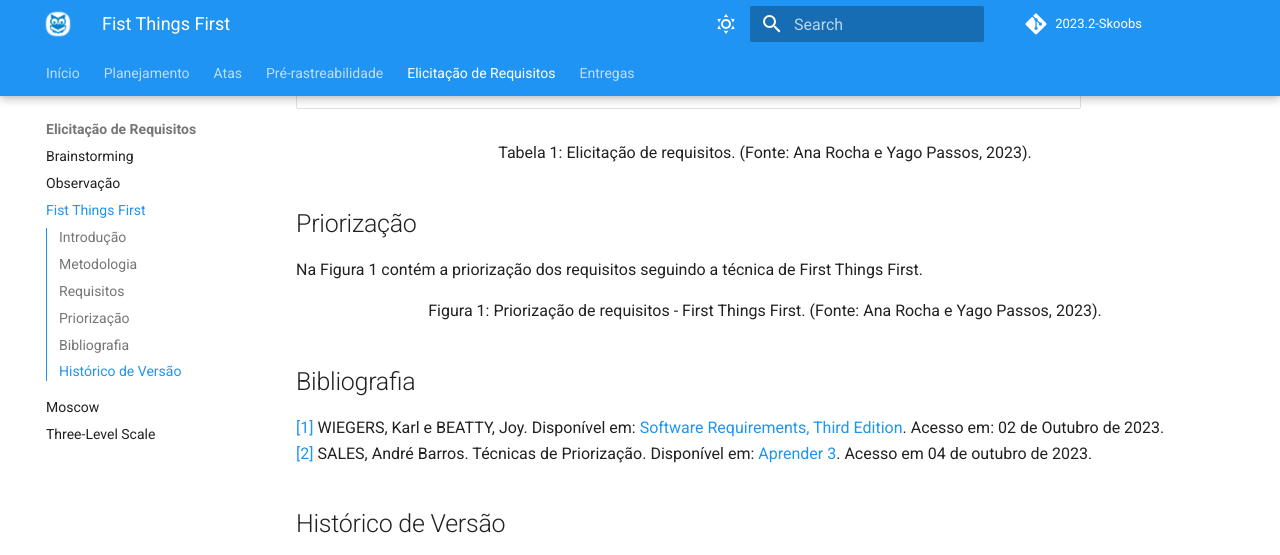
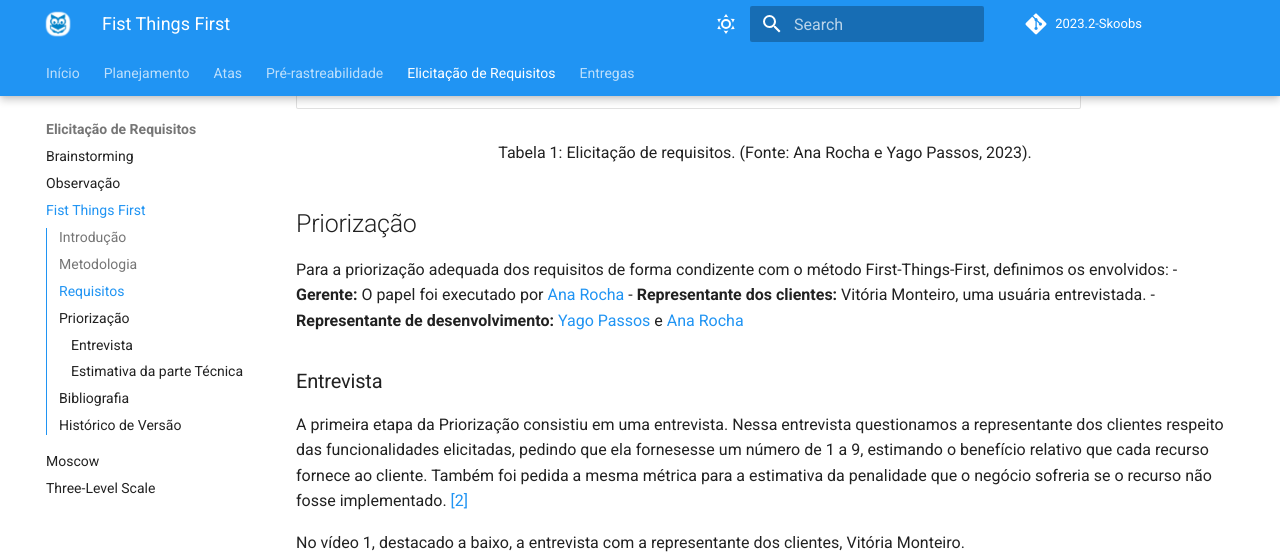
Before and after one commit to Requisitos-de-Software/2023.2-Skoob, an MkDocs documentation site: the page built from docs/elicitacao/first_things_first.md, in a window 1280 px wide and 1400 px high, scrolled down 2651 px. Shown: the top 555 px of the window. Built offline with MkDocs 1.6.1 and Material for MkDocs 9.7.7, drawn with Linux system fonts in a browser that asks for light colours; comment, search, counter and statistics services are not loaded; some of the changed text lies outside the part shown.

Commit message:
Seção de priorização do ftf

```diff
--- a/docs/elicitacao/first_things_first.md
+++ b/docs/elicitacao/first_things_first.md
@@ -63,17 +63,31 @@ Legenda:
 </div>
 
 ## Priorização
+Para a priorização adequada dos requisitos de forma condizente com o método First-Things-First, definimos os envolvidos:
+- **Gerente:** O papel foi executado por [Ana Rocha](https://github.com/anaaroch_)
+- **Representante dos clientes:** Vitória Monteiro, uma usuária entrevistada.
+- **Representante de desenvolvimento:** [Yago Passos](https://github.com/yagompassos) e [Ana Rocha](https://github.com/anaaroch_)
 
-Na Figura 1 contém a priorização dos requisitos seguindo a técnica de First Things First.
+### Entrevista
+A primeira etapa da Priorização consistiu em uma entrevista. Nessa entrevista questionamos a representante dos clientes respeito das funcionalidades elicitadas, pedindo que ela fornesesse um número de 1 a 9, estimando o benefício relativo que cada recurso fornece ao cliente. Também foi pedida a mesma métrica para a estimativa da penalidade que o negócio sofreria se o recurso não fosse implementado. <a id="b" href="#bb">[2]</a>
+
+No vídeo 1, destacado a baixo, a entrevista com a representante dos clientes, Vitória Monteiro.
+<iframe width="1000vw" height="650vh" src="https://www.youtube.com/embed/xNCw4aAP9tk" title="Reunião 1" frameborder="0" allow="accelerometer; autoplay; clipboard-write; encrypted-media; gyroscope; picture-in-picture" allowfullscreen=""></iframe>
+<div style="text-align: center">
+    <p> Figura 1: Priorização de requisitos - First Things First. (Fonte: Ana Rocha e Yago Passos, 2023).</p>
+</div>
+
+### Estimativa da parte Técnica
+A segunda etapa foi uma reunião entre os representantes de desenvolvimento, que ao ponderar as funcionalidades, chegaram na priorização representada na Figura 1:
 
 <div style="text-align: center">
-    <p> Figura 1: Priorização de requisitos - First Things First. (Fonte: Ana Rocha e Yago Passos, 2023).</p>
+    <p> Vídeo 1: Estimativa da parte do usuário - First Things First. (Fonte: Ana Rocha e Yago Passos, 2023).</p>
 </div>
 
 ## Bibliografia
 
 <a id="aa" href="#a">[1]</a> WIEGERS, Karl e BEATTY, Joy. Disponível em: [Software Requirements, Third Edition](https://aprender3.unb.br/pluginfile.php/2692778/mod_resource/content/2/PriorizaA%CC%83%C2%A7A%CC%83%C2%A3o%20de%20Req.pdf). Acesso em: 02 de Outubro de 2023.</br>
-<a id="aa" href="#a">[2]</a> SALES, André Barros. Técnicas de Priorização. Disponível em: [Aprender 3](https://aprender3.unb.br/pluginfile.php/2692772/mod_resource/content/2/Requisitos%20-%20Aula%2007.pdf). Acesso em 04 de outubro de 2023.
+<a id="bb" href="#b">[2]</a> SALES, André Barros. Técnicas de Priorização. Disponível em: [Aprender 3](https://aprender3.unb.br/pluginfile.php/2692772/mod_resource/content/2/Requisitos%20-%20Aula%2007.pdf). Acesso em 04 de outubro de 2023.
 
 ## Histórico de Versão
 
@@ -81,3 +95,4 @@ Na Figura 1 contém a priorização dos requisitos seguindo a técnica de First
 | :----: | :--------------: | :-------------: | :-------------------------------: | :--------------------------------------------------: | :--------------------------------------------------: |
 | `1.0`  |    02/10/2023    |   03/10/2023    | Criação do artefato |   [Ana Rocha](https://github.com/anaaroch_)    | [Yago Passos](https://github.com/yagompassos) |
 | `1.1`  |    04/10/2023    |   04/10/2023    | Atualização do artefato |   [Ana Rocha](https://github.com/anaaroch_) e [Yago Passos](https://github.com/yagompassos)  | [Jefferson](https://github.com/Frans6), [Shaíne](https://github.com/ShaineOliveira) e [Rafael](https://github.com/Rafael-gc) |
+| `1.2`  |    04/10/2023    |   04/10/2023    | Seção de Priorização |   [Yago Passos](https://github.com/yagompassos)    | [Ana Rocha](https://github.com/anaaroch_) |
```
Also changed, not shown: docs/elicitacao/brainstorming.md (+1 -1 lines).
